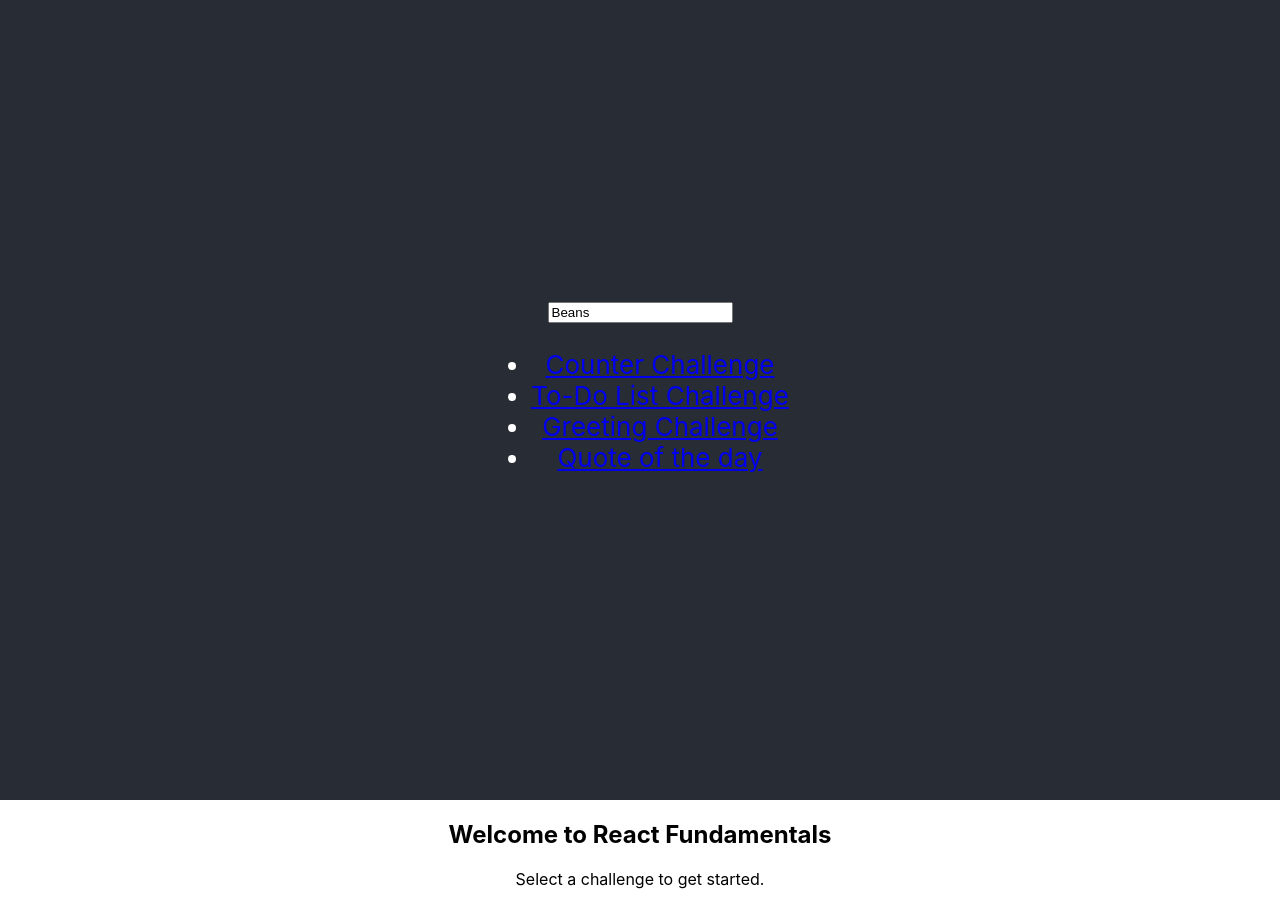
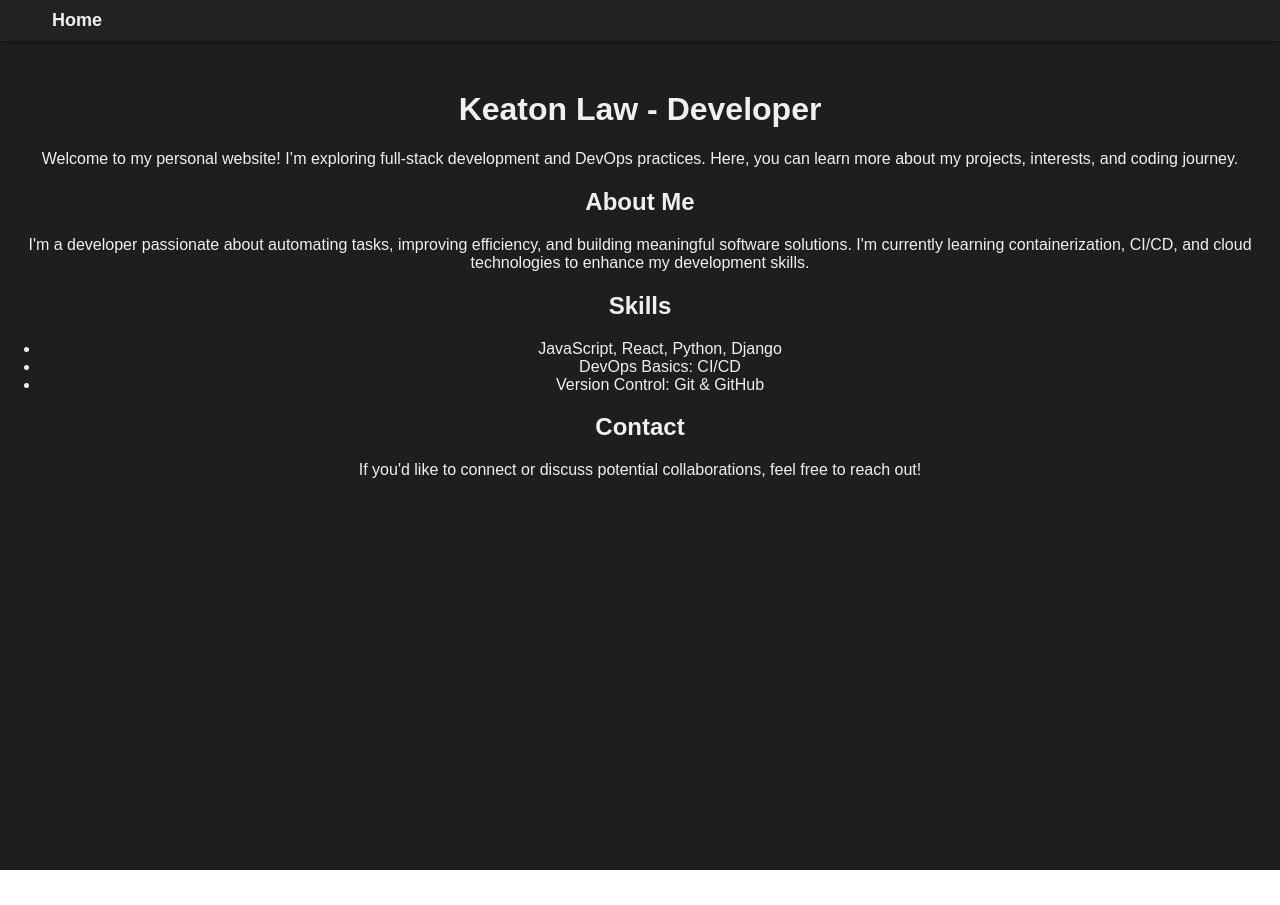
Before and after one commit to KLaw47/React-Gnosis, a React (Create React App) app: page / in a window 1280 px wide. After the commit the page ends 870 px from the top, so only its background shows below. Built offline with nearby package versions, Linux system fonts and the light colour scheme.

Commit message:
added some basic styling, made a navbar component

```diff
--- a/src/App.css
+++ b/src/App.css
@@ -1,33 +1,37 @@
+/* Main App container */
 .App {
   text-align: center;
+  font-family: Arial, sans-serif;
+  color: #f0f0f0;
+  background-color: #1e1e1e;
+  min-height: 100vh;
+  padding-top: 70px; /* Adds space for the fixed navbar */
 }
 
-.App-logo {
-  height: 40vmin;
-  pointer-events: none;
-}
-
-@media (prefers-reduced-motion: no-preference) {
-  .App-logo {
-    animation: App-logo-spin infinite 20s linear;
-  }
-}
-
+/* Header styling for main content */
 .App-header {
-  background-color: #282c34;
-  min-height: 100vh;
+  background-color: #1e1e1e;
+  min-height: 60vh;
   display: flex;
   flex-direction: column;
   align-items: center;
   justify-content: center;
-  font-size: calc(10px + 2vmin);
-  color: white;
+  font-size: calc(12px + 1.5vmin);
+  color: #f0f0f0;
 }
 
+/* Link styling */
 .App-link {
   color: #61dafb;
+  text-decoration: none;
+  font-weight: bold;
 }
 
+.App-link:hover {
+  color: #b3e0ff;
+}
+
+/* Keyframes for optional animations */
 @keyframes App-logo-spin {
   from {
     transform: rotate(0deg);
@@ -36,3 +40,15 @@
     transform: rotate(360deg);
   }
 }
+
+/* Remove default logo styling */
+.App-logo {
+  display: none;
+}
+
+/* Responsive typography */
+@media (max-width: 768px) {
+  .App {
+    font-size: calc(10px + 2vmin);
+  }
+}
--- a/src/App.js
+++ b/src/App.js
@@ -1,50 +1,20 @@
 import './App.css';
-import { Route, Routes, Link } from 'react-router-dom';
-import Counter from './components/Counter';
-import TodoList from './components/TodoList';
-import Greeting from './components/Greeting';
-import Quote from './components/Quote';
-import { useState } from 'react';
-
-function Home() {
-  return (
-    <div>
-      <h2>Welcome to React Fundamentals</h2>
-      <p>Select a challenge to get started.</p>
-    </div>
-  );
-}
+import { Route, Routes } from 'react-router-dom';
+import Home from './components/Home';
+import Navbar from './components/Navbar';
 
 function App() {
-  const [name, setName] = useState("Beans");
-
   return (
     <div className="App">
-    <header className="App-header">
-      <input
-        type="text"
-        value={name}
-        onChange={(e) => setName(e.target.value)}
-      />
-
-      <nav>
-        <ul>
-          <li><Link to="/counter">Counter Challenge</Link></li>
-          <li><Link to="/todo">To-Do List Challenge</Link></li>
-          <li><Link to="/greeting">Greeting Challenge</Link></li>
-          <li><Link to="/Quote">Quote of the day</Link></li>
-          {/* Add more links as you create new challenges */}
-        </ul>
-      </nav>
+      <header>
+        <Navbar />
       </header>
+      <main>
         <Routes>
           <Route path="/" element={<Home />} />
-      <Route path="/quote" element={<Quote />} />
-      <Route path="/counter" element={<Counter />} />
-      <Route path="/todo" element={<TodoList />} />
-      <Route path="/greeting" element={<Greeting name={name}/>} />
+          {/* Add routes for other pages */}
         </Routes>
-
+      </main>
     </div>
   );
 }
--- a/src/components/Counter.js
+++ /dev/null
@@ -1,38 +0,0 @@
-import { useState } from 'react';
-
-function Counter() {
-  // declare a state variable named count and a function to update it named setCount
-  const [count, setCount] = useState(0);
-
-  const increment = () => { setCount(count + 1); };
-
-  //decrement conditional only if count is greater than 0.
-  const decrement = () => {
-    if (count >0 ) {
-      setCount(count - 1);
-    } else {
-      setCount(0);
-    }
-  };
-
-  // i wrote this function to change the color in a more dynamic way, red at 0, green at the 10th increment and black otherwise.
-  const getColor = () => {
-    if (count === 0) return 'red';
-    if (count % 10 === 0) return 'green';
-    return 'black';
-  };
-
-  return (
-    <>
-      <h1>Counter</h1>
-      {/* <p style= {{ color: count === 0 ? 'red' : 'black'}}> */}
-      <p style={{ color: getColor()}}>
-        Current count {count}
-        </p>
-      <button onClick={increment}>Increment</button>
-      <button onClick={decrement}>Decrement</button>
-    </>
-  );
-}
-
-export default Counter;
--- a/src/components/Greeting.js
+++ /dev/null
@@ -1,31 +0,0 @@
-// greeting component accepts a 'name' prop and displays a greeting message. The message should be "Hello, name" if a name is provided, or "Hello" if no name is provided. The name should be capitalized, regardless of how it is passed in. For example, if the name is "brian", the message should be "Hello, Brian".
-function Greeting({ name }) {
-  // time based greeting functionality
-  const time = new Date().getHours();
-  if (time < 12) {
-    return (
-      <div>
-        <h1>Good Morning!</h1>
-        {/* here we are using an or conditional. if the input is empty, the value is falsy, thus the conditional renders guest */}
-        <h2>Hello, {name || "Guest"}</h2>
-      </div>
-    );
-  } else if (time < 18) {
-    return (
-      <div>
-        <h1>Good Afternoon!</h1>
-        <h2>Hello, {name || "Guest"}</h2>
-      </div>
-    );
-  } else {
-    return (
-      <div>
-        <h1>Good Evening!</h1>
-        {/* here we are using a nullish coalescing operator. if the input is null or undefined, the value is falsy, thus the conditional renders guest but the empty string is passed through. */}
-        <h2>Hello, {name ?? "Guest"}</h2>
-      </div>
-    );
-  }
-};
-
-export default Greeting;
--- /dev/null
+++ b/src/components/Home.js
@@ -0,0 +1,36 @@
+import React from 'react';
+import '../styles/Home.css';
+
+
+function Home() {
+  return (
+    <div className="home">
+      <h1>Keaton Law - Developer</h1>
+      <p>Welcome to my personal website! I’m exploring full-stack development and DevOps practices. Here, you can learn more about my projects, interests, and coding journey.</p>
+
+      <section className="about">
+        <h2>About Me</h2>
+        <p>
+          I'm a developer passionate about automating tasks, improving efficiency, and building meaningful software solutions.
+          I'm currently learning containerization, CI/CD, and cloud technologies to enhance my development skills.
+        </p>
+      </section>
+
+      <section className="skills">
+        <h2>Skills</h2>
+        <ul>
+          <li>JavaScript, React, Python, Django</li>
+          <li>DevOps Basics: CI/CD</li>
+          <li>Version Control: Git & GitHub</li>
+        </ul>
+      </section>
+
+      <section className="contact">
+        <h2>Contact</h2>
+        <p>If you'd like to connect or discuss potential collaborations, feel free to reach out!</p>
+      </section>
+    </div>
+  )
+};
+
+export default Home;
--- /dev/null
+++ b/src/components/Navbar.js
@@ -0,0 +1,19 @@
+import React from "react";
+import { Link } from "react-router-dom";
+import "../styles/Navbar.css";
+
+function Navbar() {
+  return (
+    <div className="navbar-wrapper">
+      <nav className="navbar">
+        <ul>
+          <li>
+            <Link to="/" className="home-link">Home</Link>
+          </li>
+        </ul>
+      </nav>
+    </div>
+  );
+}
+
+export default Navbar;
--- a/src/components/Quote.js
+++ /dev/null
@@ -1,36 +0,0 @@
-import React, { useState } from "react";
-function Quote() {
-  const quotes = [
-    "The best way to predict the future is to invent it. – Alan Kay",
-    "Success is not final, failure is not fatal: It is the courage to continue that counts. – Winston Churchill",
-    "If you want to lift yourself up, lift up someone else. – Booker T. Washington",
-    "You miss 100% of the shots you don't take. – Wayne Gretzky",
-    "Whether you think you can or think you can’t, you’re right. – Henry Ford",
-    "It does not matter how slowly you go, as long as you do not stop. – Confucius",
-    "The only limit to our realization of tomorrow is our doubts of today. – Franklin D. Roosevelt",
-    "Don’t watch the clock; do what it does. Keep going. – Sam Levenson",
-    "Act as if what you do makes a difference. It does. – William James",
-    "Success usually comes to those who are too busy to be looking for it. – Henry David Thoreau"
-  ];
-  const [index, setIndex] = useState(Math.floor(Math.random() * quotes.length));
-
-  const handleNewQuote = () => {
-    let newIndex;
-    do {
-      newIndex = Math.floor(Math.random() * quotes.length);
-    } while (newIndex === index);
-    setIndex(newIndex);
-  };
-
-
-
-  return (
-    <div>
-      <h2>Quote of the day</h2>
-      <p>{quotes[index]}</p>
-      <button onClick={handleNewQuote}>New Quote</button>
-    </div>
-  );
-}
-
-export default Quote;
--- a/src/components/TodoItem.js
+++ /dev/null
@@ -1,17 +0,0 @@
-import React from "react";
-
-function TodoItem({ todo, index, handleComplete, handleRemove }) {
-  return (
-    <li>
-      {todo}
-      {/* conditionally rendering either handle complete or handle remove. */}
-      {handleComplete ? (
-        <button onClick={() => handleComplete(index)}>Complete</button>
-      ) : (
-        <button onClick={() => handleRemove(index)}>Remove</button>
-      )}
-    </li>
-  );
-}
-
-export default TodoItem;
--- a/src/components/TodoList.js
+++ /dev/null
@@ -1,59 +0,0 @@
-import React from "react";
-import { useState } from "react";
-import TodoItem from "./TodoItem";
-
-function TodoList() {
-  const [todos, setTodos] = useState([]);
-  const [input, setInput] = useState("");
-  const [doneTodos, setDoneTodos] = useState([]);
-
-  const handleChange = (e) => {
-    setInput(e.target.value);
-  };
-  console.log(doneTodos)
-
-  return(
-    <>
-    <h1>TO DO</h1>
-    <input type="text" value={input} onChange={handleChange} />
-    <button onClick={() => {setTodos([...todos, input]);
-    setInput("");
-    }}>Add</button>
-    <ul>
-      {todos.map((todo, index) => (
-        <TodoItem
-          key={index} //use a unique key, index is fine for this example, I prefer primary keys from a database. (no database here)
-          index={index} //pass the index as a prop
-          todo={todo} //pass the "todo" as a prop
-          //handle remove sets newTodos as an intermediate variable that filters out the todo that matches the index. this is useful for debugging in complex stuff as newTodos can be console.logged.
-
-          // get the todo that matches the index
-          // use setDoneTodos to add the todo to the doneTodos array
-          // use setTodos to update todos by filtering out completed item
-          handleComplete={() => {
-            const completedTodo = todos[index];
-            setDoneTodos([...doneTodos, completedTodo]);
-            const newTodos = todos.filter((_todo, i) => i !== index);
-            setTodos(newTodos);
-          }}
-        />
-      ))}
-    </ul>
-    <ul>
-  {doneTodos.map((todo, index) => (
-    <TodoItem
-      key={index}
-      index={index}
-      todo={todo}
-      handleRemove={(index) => {
-        const newDoneTodos = doneTodos.filter((_, i) => i !== index);
-        setDoneTodos(newDoneTodos);
-      }}
-    />
-  ))}
-</ul>
-    </>
-  );
-}
-
-export default TodoList;
--- /dev/null
+++ b/src/styles/Navbar.css
@@ -0,0 +1,58 @@
+/* Navbar.css */
+
+/* Navbar container */
+
+/* Wrapper box around the navbar */
+.navbar-wrapper {
+  width: 100%;
+  background-color: #222; /* Darker shade for the wrapper box */
+  padding: 10px 0;
+  position: fixed;
+  top: 0;
+  z-index: 1000;
+  box-shadow: 0 2px 5px rgba(0, 0, 0, 0.3);
+}
+
+/* Navbar content */
+.navbar {
+  display: flex;
+  align-items: center;
+  justify-content: space-between; /* Space between 'Home' and other links */
+  max-width: 1200px;
+  margin: 0 auto;
+  padding: 0 20px;
+  color: #f0f0f0;
+}
+
+/* Home link styling */
+.navbar .home-link {
+  color: #f0f0f0;
+  text-decoration: none;
+  font-weight: bold;
+  font-size: 18px;
+}
+
+/* Navbar link container */
+.navbar ul {
+  display: flex;
+  gap: 20px;
+  list-style-type: none; /* Removes bullets */
+  margin: 0;
+  padding: 0;
+}
+
+/* Navbar link styling */
+.navbar a {
+  color: #f0f0f0;
+  text-decoration: none;
+  font-weight: bold;
+  font-size: 16px;
+  padding: 8px 12px;
+  transition: background-color 0.3s ease, color 0.3s ease;
+}
+
+/* Hover effect for links */
+.navbar a:hover {
+  background-color: #555;
+  color: #ffffff;
+}
```
Also changed, not shown: src/styles/Home.css (added). Lines whose indentation alone changed are shown as unchanged.
